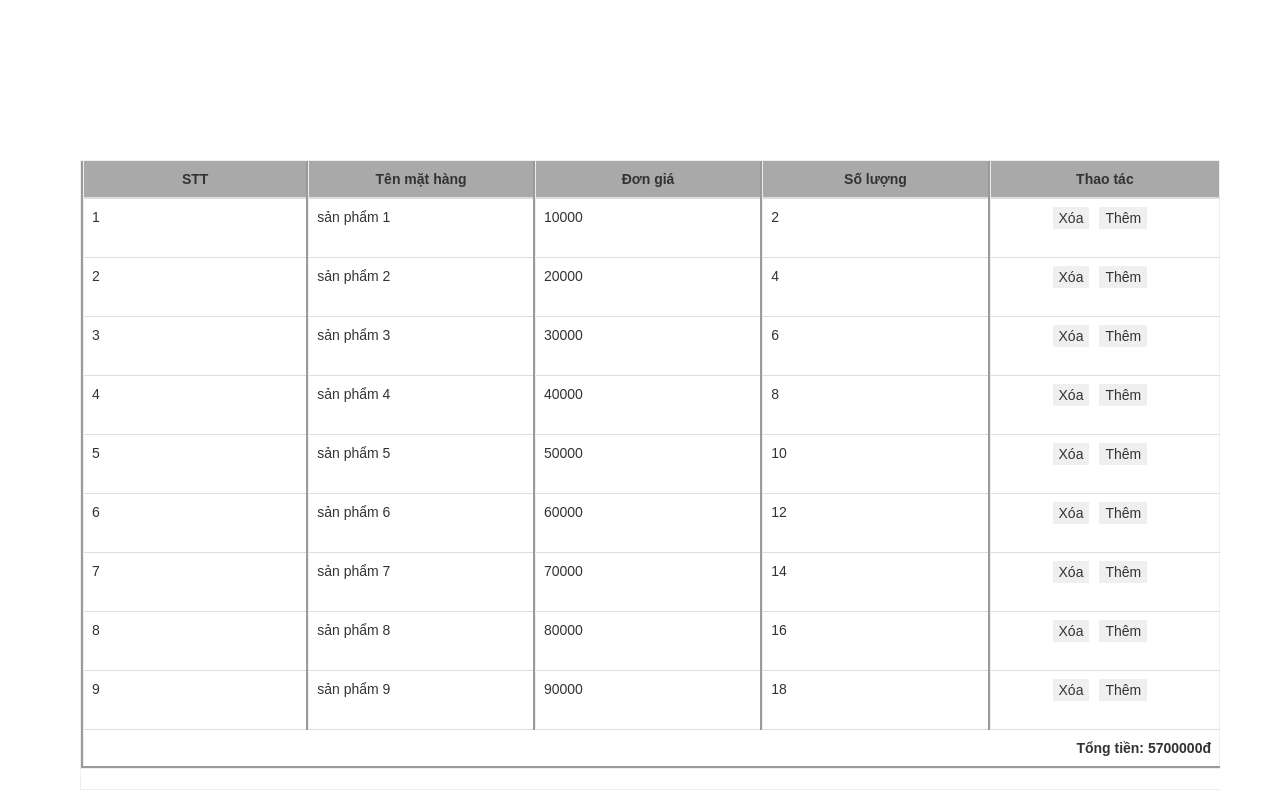
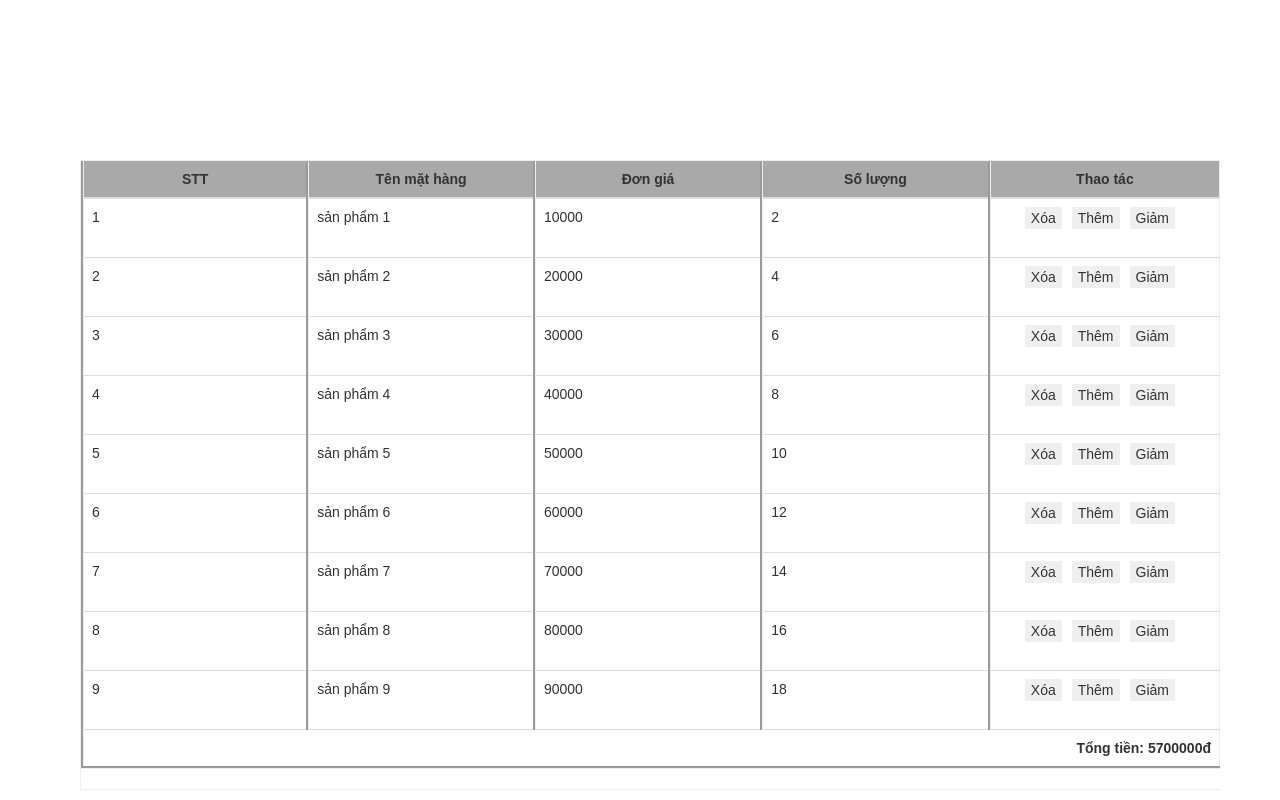
Before and after one commit to phu977/react-training, a React (Create React App) app: page / in a window 1280 px wide. Shown: the part 3219-4019 px from the top of the page. Built offline with nearby package versions, Linux system fonts and the light colour scheme.

Commit message:
Update App.js

```diff
--- a/src/App.js
+++ b/src/App.js
@@ -110,6 +110,12 @@ class Productable extends React.Component {
                   }}>
                     Thêm
                   </button>
+                  <button className="but-xem" onClick={() => {
+                    this.props.decreaseProduct(product.name)
+                  }}>
+                    Giảm
+                  </button>
+
                 </td>
               </tr>
 
@@ -257,9 +263,18 @@ export default class App extends React.Component {
       if (product.name == name) {
         product.quantity += 1;
       }
-      return product
+      return product;
     })
     this.setState({ table: newTable })
+  }
+  decreaseProduct = (name) =>{
+    let newTable1 = this.state.table.map((product) =>{
+      if(product.name == name){
+        product.quantity -=1;
+      }
+      return product;
+    })
+    this.setState({table:newTable1})
   }
   render() {
 
@@ -288,11 +303,10 @@ export default class App extends React.Component {
       </div>
       <div className="container" >
         <div className="customers">
-          <Productable products={this.state.table} deleteProduct={this.deleteProduct} addProduct={this.addProduct} />
+          <Productable products={this.state.table} deleteProduct={this.deleteProduct} addProduct={this.addProduct} decreaseProduct={this.decreaseProduct} />
         </div>
       </div>
     </>
 
   }
-
 }
```
